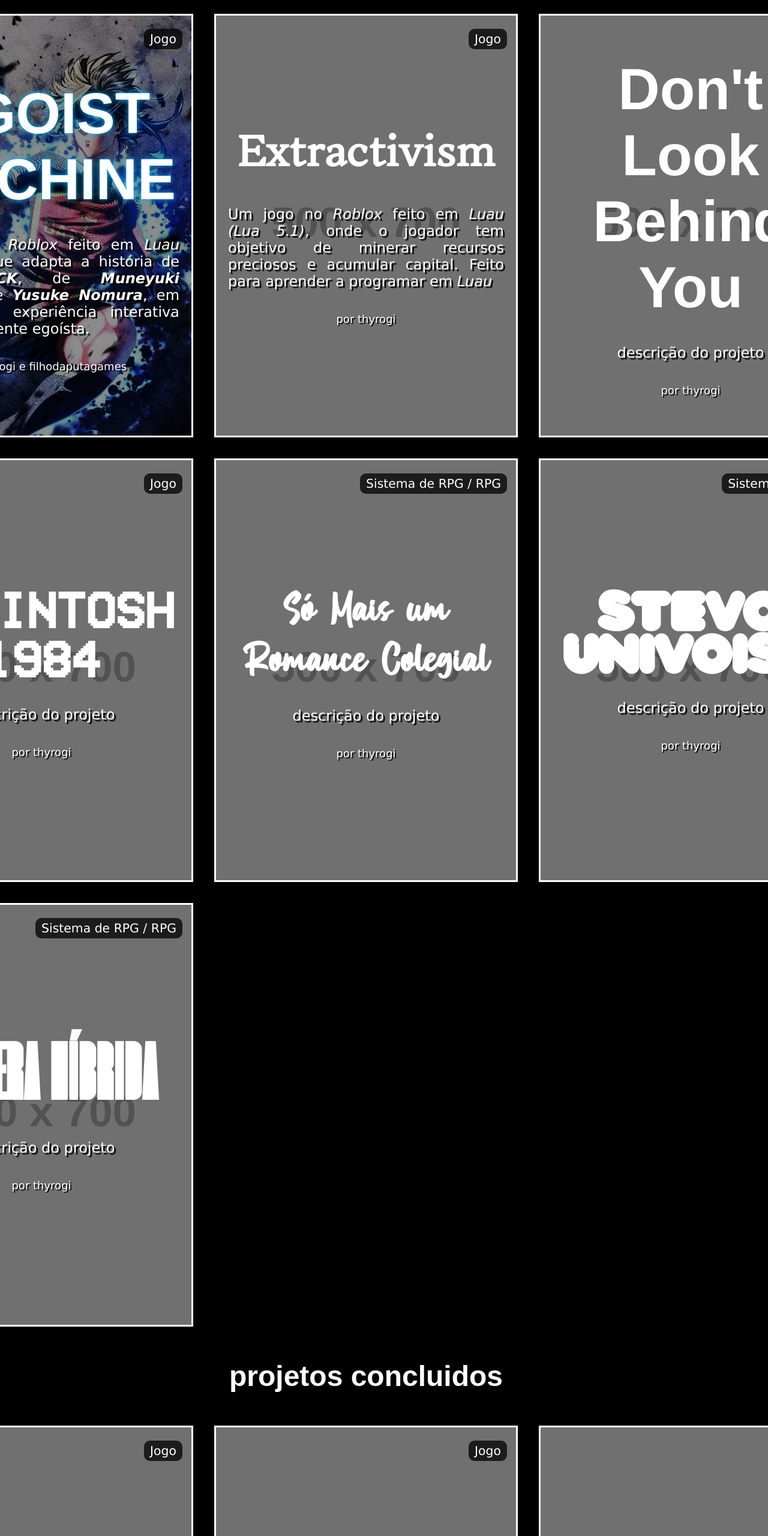
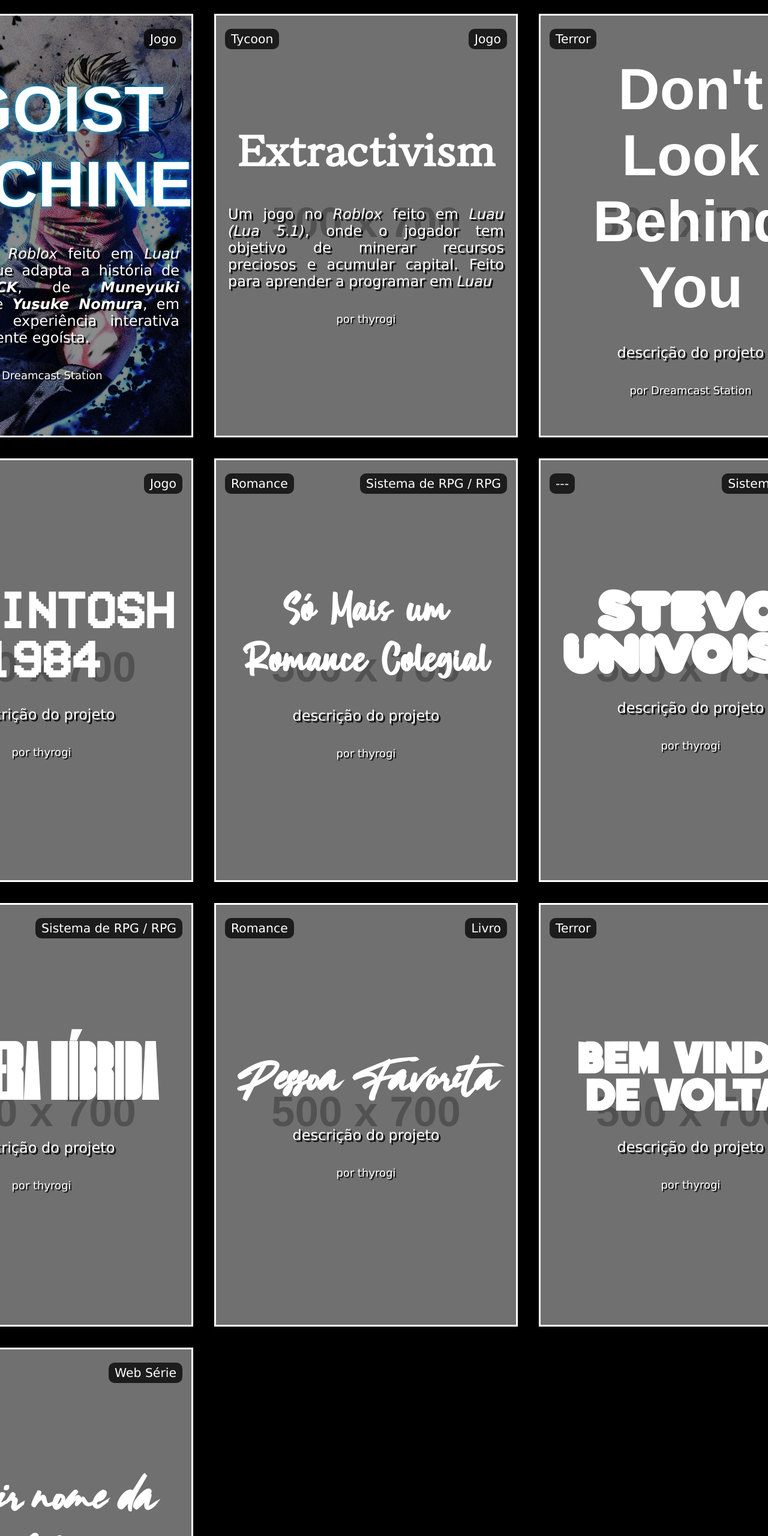
Before and after one commit to thyrogiwebsite/abt-me, a plain HTML site: page projetos.html in a window 1280 px wide. Shown: the part 220-2780 px from the top of the page at 60% size. Drawn offline with Linux system fonts and the light colour scheme; placeholder pictures from the web are drawn by us; a web font is replaced by a local one.

Commit message:
Add files via upload

```diff
--- a/css/css.css
+++ b/css/css.css
@@ -1,7 +1,61 @@
 /* global */
+@font-face {
+    font-family: 'Arpine';
+    src: url('fonts/CF\ Arpine\ Demo.ttf') format('trueType');
+    font-weight: lighter;
+    font-style: normal;
+}
+@font-face {
+    font-family: 'Crystal Universe';
+    src: url('fonts/CrystalUniverse-Regular.ttf') format('trueType');
+    font-weight: normal;
+    font-style: normal;
+}
+@font-face {
+    font-family: 'Determination';
+    src: url('fonts/determination.ttf') format('trueType');
+    font-weight: normal;
+    font-style: normal;
+}
+@font-face {
+    font-family: 'Edges';
+    src: url('fonts/Edges.ttf') format('trueType');
+    font-weight: normal;
+    font-style: normal;
+}
+@font-face {
+    font-family: 'Fantasm and Secrets';
+    src: url('fonts/Fantasm\ and\ Secrets.ttf') format('trueType');
+    font-weight: lighter;
+    font-style: normal;
+}
 @font-face {
     font-family: 'Hawking Boen';
     src: url('fonts/Hawking Bowen.otf') format('openType');
+    font-weight: normal;
+    font-style: normal;
+}
+@font-face {
+    font-family: 'Loscarlo';
+    src: url('fonts/Loscarlo.otf') format('openType');
+    font-weight: normal;
+    font-style: normal;
+}
+@font-face {
+    font-family: 'Memsmark';
+    src: url('fonts/Memsmark!\ Demo.ttf') format('trueType');
+    font-weight: normal;
+    font-style: normal;
+}
+@font-face {
+    font-family: 'Nordminne';
+    src: url('fonts/NordminneScript_PERSONAL_USE_ONLY.otf') format('openType');
+    font-weight: lighter;
+    font-style: normal;
+}
+@font-face {
+    font-family: 'Rosellia';
+    src: url('fonts/Rosellia.otf') format('openType');
     font-weight: normal;
     font-style: normal;
 }
@@ -12,50 +66,20 @@
     font-style: normal;
 }
 @font-face {
-    font-family: 'Memsmark';
-    src: url('fonts/Memsmark!\ Demo.ttf') format('trueType');
-    font-weight: normal;
-    font-style: normal;
-}
-@font-face {
     font-family: 'VCR OSD Mono';
     src: url('fonts/VCR_OSD_MONO_1.001.ttf') format('trueType');
     font-weight: normal;
     font-style: normal;
 }
 @font-face {
-    font-family: 'Rosellia';
-    src: url('fonts/Rosellia.otf') format('openType');
-    font-weight: normal;
-    font-style: normal;
-}
-@font-face {
-    font-family: 'Determination';
-    src: url('fonts/determination.ttf') format('trueType');
-    font-weight: normal;
-    font-style: normal;
-}
-@font-face {
-    font-family: 'Crystal Universe';
-    src: url('fonts/CrystalUniverse-Regular.ttf') format('trueType');
-    font-weight: normal;
-    font-style: normal;
-}
-@font-face {
-    font-family: 'Loscarlo';
-    src: url('fonts/Loscarlo.otf') format('openType');
-    font-weight: normal;
+    font-family: 'Windows';
+    src: url('fonts/windows-bold[1].ttf') format('trueType');
+    font-weight: lighter;
     font-style: normal;
 }
 @font-face {
     font-family: 'Worksy';
     src: url('fonts/Worksy.ttf') format('trueType');
-    font-weight: lighter;
-    font-style: normal;
-}
-@font-face {
-    font-family: 'Arpine';
-    src: url('fonts/CF\ Arpine\ Demo.ttf') format('trueType');
     font-weight: lighter;
     font-style: normal;
 }
@@ -231,6 +255,26 @@ main {
 
     z-index: 2;
 }
+.GenreTag {
+    display: inline-block;
+    position: absolute;
+    top: 2px;
+    left: 15px;
+
+    font-family: Verdana, Geneva, Tahoma, sans-serif;
+    font-size: 0.85em;
+    background-color: rgba(0, 0, 0, 0.75);
+    border-radius: 10px;
+
+    color: white;
+
+    padding: 5px 10px;
+
+    pointer-events: none;
+
+    z-index: 2;
+}
+
 
 .container:hover {
     transform: scale(1.05);
@@ -268,7 +312,7 @@ main {
 
 .egoistMachine-title {
     font-family: 'Hawking Bowen', Arial, sans-serif;
-    font-size: 4em;
+    font-size: 4.5em;
     padding: 0;
     margin: 20px;
 
@@ -331,6 +375,26 @@ main {
 .UEH-title {
     font-family: 'Worksy', Arial, sans-serif;
     font-size: 5.5em;
+    padding: 0;
+    margin: 20px;
+
+    text-align: center;
+
+    pointer-events: none;
+}
+.favorita-title {
+    font-family: 'Fantasm and Secrets', Arial, sans-serif;
+    font-size: 3.5em;
+    padding: 0;
+    margin: 20px;
+
+    text-align: center;
+
+    pointer-events: none;
+}
+.BVV-title {
+    font-family: 'Edges', Arial, sans-serif;
+    font-size: 3em;
     padding: 0;
     margin: 20px;
 
--- a/projetos.html
+++ b/projetos.html
@@ -24,6 +24,7 @@
                 <div class="projectGrid">
                     <div class="container">
                         <a class="linkless" href="projects/egoist-machine.html">
+                            <p class="GenreTag">Esporte</p>
                             <p class="ProjectTag">Jogo</p>
                             <img class="cover" src="img/projects/MichealKaiser_EM_Cover.jpg" alt="Egoist Machine Cover"
                             width="500px"
@@ -34,12 +35,13 @@
                                 <p class="project-desc">Um jogo no <em>Roblox</em> feito em <em>Luau (Lua 5.1)</em>, que adapta a história de
                                 <em><b>BLUE LOCK</b></em>, de <em><b>Muneyuki Kaneshiro</b></em> e <em><b>Yusuke Nomura</b></em>,
                                 em uma grande experiência interativa verdadeiramente egoísta.</p>
-                                <p class="credits">por thyrogi e filhodaputagames</p>
+                                <p class="credits">por Dreamcast Station</p>
                             </div>
                         </a>
                     </div>
                     <div class="container">
                         <a class="linkless" href="projects/extractivism.html">
+                            <p class="GenreTag">Tycoon</p>
                             <p class="ProjectTag">Jogo</p>
                             <img class="cover" src="https://dummyimage.com/500x700" alt="Extractivisim Cover"
                             width="500px"
@@ -55,6 +57,7 @@
                     </div>
                     <div class="container">
                         <a class="linkless" href="projects/dlby.html">
+                            <p class="GenreTag">Terror</p>
                             <p class="ProjectTag">Jogo</p>
                             <img class="cover" src="https://dummyimage.com/500x700" alt="DLBY Cover"
                             width="500px"
@@ -63,12 +66,13 @@
                             <div class="text-overlay">
                                 <h2 class="DLBY-title">Don't Look Behind You</h2>
                                 <p class="project-desc">descrição do projeto</p>
-                                <p class="credits">por thyrogi</p>
+                                <p class="credits">por Dreamcast Station</p>
                             </div>
                         </a>
                     </div>
                     <div class="container">
                         <a class="linkless" href="projects/macintosh.html">
+                            <p class="GenreTag">Terror</p>
                             <p class="ProjectTag">Jogo</p>
                             <img class="cover" src="https://dummyimage.com/500x700" alt="Macintosh Cover"
                             width="500px"
@@ -83,6 +87,7 @@
                     </div>
                     <div class="container">
                         <a class="linkless" href="projects/smrc.html">
+                            <p class="GenreTag">Romance</p>
                             <p class="ProjectTag">Sistema de RPG / RPG</p>
                             <img class="cover" src="https://dummyimage.com/500x700" alt="SMRC Cover"
                             width="500px"
@@ -97,6 +102,7 @@
                     </div>
                     <div class="container">
                         <a class="linkless" href="projects/stevo.html">
+                            <p class="GenreTag">---</p>
                             <p class="ProjectTag">Sistema de RPG</p>
                             <img class="cover" src="https://dummyimage.com/500x700" alt="Steven Universe Cover"
                             width="500px"
@@ -111,8 +117,9 @@
                     </div>
                     <div class="container">
                         <a class="linkless" href="projects/hibridos.html">
+                            <p class="GenreTag">Distópico</p>
                             <p class="ProjectTag">Sistema de RPG / RPG</p>
-                            <img class="cover" src="https://dummyimage.com/500x700" alt="Steven Universe Cover"
+                            <img class="cover" src="https://dummyimage.com/500x700" alt="Uma Era Híbrida Cover"
                             width="500px"
                             height="700px"
                             >
@@ -123,12 +130,58 @@
                             </div>
                         </a>
                     </div>
+                    <div class="container">
+                        <a class="linkless" href="projects/favorita.html">
+                            <p class="GenreTag">Romance</p>
+                            <p class="ProjectTag">Livro</p>
+                            <img class="cover" src="https://dummyimage.com/500x700" alt="Pessoa Favorita Cover"
+                            width="500px"
+                            height="700px"
+                            >
+                            <div class="text-overlay">
+                                <h2 class="favorita-title">Pessoa Favorita</h2>
+                                <p class="project-desc">descrição do projeto</p>
+                                <p class="credits">por thyrogi</p>
+                            </div>
+                        </a>
+                    </div>
+                    <div class="container">
+                        <a class="linkless" href="projects/hibridos.html">
+                            <p class="GenreTag">Terror</p>
+                            <p class="ProjectTag">Livro</p>
+                            <img class="cover" src="https://dummyimage.com/500x700" alt="BVV Cover"
+                            width="500px"
+                            height="700px"
+                            >
+                            <div class="text-overlay">
+                                <h2 class="BVV-title">Bem Vindo de Volta!</h2>
+                                <p class="project-desc">descrição do projeto</p>
+                                <p class="credits">por thyrogi</p>
+                            </div>
+                        </a>
+                    </div>
+                    <div class="container">
+                        <a class="linkless" href="projects/hibridos.html">
+                            <p class="GenreTag">Romance</p>
+                            <p class="ProjectTag">Web Série</p>
+                            <img class="cover" src="https://dummyimage.com/500x700" alt="BVV Cover"
+                            width="500px"
+                            height="700px"
+                            >
+                            <div class="text-overlay">
+                                <h2 class="favorita-title">inserir nome da série</h2>
+                                <p class="project-desc">descrição do projeto</p>
+                                <p class="credits">por thyrogi e filhadaputagames</p>
+                            </div>
+                        </a>
+                    </div>
                 </div>
 
                 <h1 class="title">projetos concluidos</h1>
                 <div class="projectGrid">
                     <div class="container">
                         <a class="linkless" href="#">
+                            <p class="GenreTag">---</p>
                             <p class="ProjectTag">Jogo</p>
                             <img class="cover" src="https://dummyimage.com/500x700" alt="Minesweeper"
                             width="500px"
@@ -143,6 +196,7 @@
                     </div>
                     <div class="container">
                         <a class="linkless" href="#">
+                            <p class="GenreTag">---</p>
                             <p class="ProjectTag">Jogo</p>
                             <img class="cover" src="https://dummyimage.com/500x700" alt="Minesweeper"
                             width="500px"
@@ -157,6 +211,7 @@
                     </div>
                     <div class="container">
                         <a class="linkless" href="#">
+                            <p class="GenreTag">---</p>
                             <p class="ProjectTag">Jogo</p>
                             <img class="cover" src="https://dummyimage.com/500x700" alt="Minesweeper"
                             width="500px"
@@ -175,6 +230,7 @@
                 <div class="projectGrid">
                     <div class="container">
                         <a class="linkless" href="projects/minesweeper.html">
+                            <p class="GenreTag">Quebra-Cabeça</p>
                             <p class="ProjectTag">Programa</p>
                             <img class="cover" src="img/projects/Minesweeper_Minesweeper_Cover.png" alt="Minesweeper"
                             width="auto"
@@ -190,6 +246,7 @@
                     </div>
                         <div class="container">
                         <a class="linkless" href="projects/penumbra.html">
+                            <p class="GenreTag">RPG / Exploração</p>
                             <p class="ProjectTag">Jogo</p>
                             <img class="cover" src="https://dummyimage.com/500x700" alt="Penumbra Cover"
                             width="500px"
@@ -204,6 +261,7 @@
                     </div>
                         <div class="container">
                         <a class="linkless" href="projects/ttdc.html">
+                            <p class="GenreTag">Terror / Aventura</p>
                             <p class="ProjectTag">RPG</p>
                             <img class="cover" src="https://dummyimage.com/500x700" alt="Penumbra Cover"
                             width="500px"
@@ -223,6 +281,7 @@
                 <div class="projectGrid">
                     <div class="container">
                         <a class="linkless" href="#">
+                            <p class="GenreTag">---</p>
                             <p class="ProjectTag">Jogo</p>
                             <img class="cover" src="https://dummyimage.com/500x700" alt="Minesweeper"
                             width="500px"
```
Also changed, not shown: projects/bvv.html (added, +38 -0 lines), projects/favorita.html (added, +38 -0 lines), css/fonts/Edges.ttf (added), css/fonts/Fantasm and Secrets.ttf (added), css/fonts/NordminneScript_PERSONAL_USE_ONLY.otf (added), css/fonts/windows-bold[1].ttf (added).
